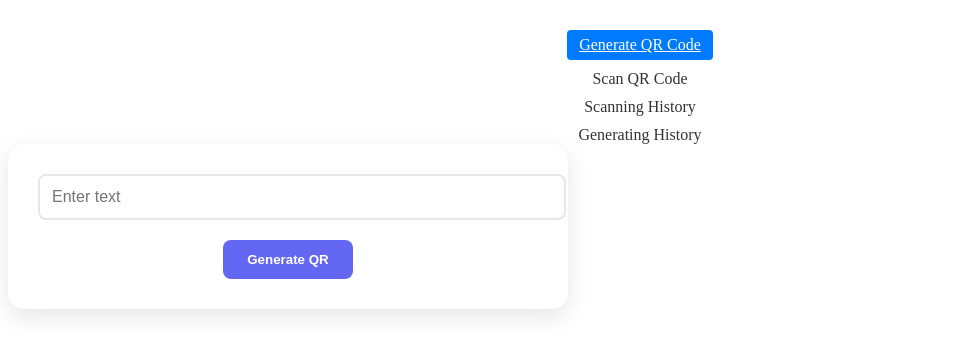
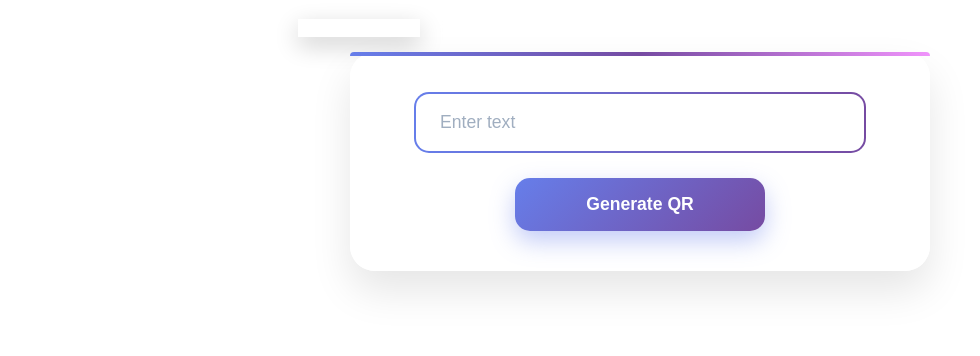
Before and after one commit to ilyafredriksson/QRGenerator, a React (Vite) app: page /generate in a window 1280 px wide. Shown: the top 356 px of the page, without its empty margins (0-980 px from the left). Built offline with nearby package versions, Linux system fonts and the light colour scheme.

Commit message:
Färdig men måste fixa CSS

```diff
--- a/src/Layout.module.css
+++ b/src/Layout.module.css
@@ -1,46 +1,54 @@
+/* Global reset */
+* {
+  margin: 0;
+  padding: 0;
+  box-sizing: border-box;
+}
+
+body {
+  font-family: 'Inter', -apple-system, BlinkMacSystemFont, 'Segoe UI', sans-serif;
+}
+
+/* Main app container - ALWAYS centered */
 .app {
   min-height: 100vh;
-  background: linear-gradient(135deg, #6366f1, #3b82f6);
+  background: linear-gradient(135deg, #667eea 0%, #764ba2 100%);
   display: flex;
   flex-direction: column;
+  align-items: center;
+  justify-content: center;
 }
 
+/* Navigation bar - centered */
 .navbar {
+  width: 100%;
+  background: rgba(255, 255, 255, 0.1);
+  -webkit-backdrop-filter: blur(20px);
+  backdrop-filter: blur(20px);
+  padding: 20px 0;
   display: flex;
-  justify-content: space-between;
-  align-items: center;
-  background: rgba(255, 255, 255, 0.9);
-  padding: 15px 30px;
-  box-shadow: 0 4px 12px rgba(0, 0, 0, 0.1);
+  justify-content: center;
+  position: fixed;
+  top: 0;
+  z-index: 1000;
 }
 
-.logo {
-  font-size: 1.5rem;
-  font-weight: 700;
-  color: #1e3a8a;
+/* Main content area - FORCE center everything */
+.main {
+  flex: 1;
+  width: 100%;
+  display: flex;
+  align-items: center;
+  justify-content: center;
+  padding: 120px 20px 40px 20px;
+  min-height: 100vh;
 }
 
-.navLinks {
-  list-style: none;
-  display: flex;
-  gap: 20px;
-}
-
-.navLinks a {
-  text-decoration: none;
-  color: #1e3a8a;
-  font-weight: 600;
-  transition: color 0.2s ease;
-}
-
-.navLinks a:hover {
-  color: #4338ca;
-}
-
-.main {
-  flex: 1;
+/* Content wrapper - ensures perfect centering */
+.contentWrapper {
   display: flex;
   justify-content: center;
-  align-items: flex-start;
-  padding: 40px 20px;
+  align-items: center;
+  width: 100%;
+  max-width: 1200px;
 }
--- a/src/components/Generate/qrCodeGenerator.module.css
+++ b/src/components/Generate/qrCodeGenerator.module.css
@@ -1,37 +1,126 @@
+/* Container - FORCED center alignment */
 .container {
+  width: 100%;
   max-width: 500px;
-  width: 100%;
-  background: #fff;
-  padding: 30px;
-  border-radius: 16px;
-  box-shadow: 0 8px 24px rgba(0, 0, 0, 0.1);
+  margin: 0 auto;
+  background: rgba(255, 255, 255, 0.95);
+  -webkit-backdrop-filter: blur(20px);
+  backdrop-filter: blur(20px);
+  padding: 40px;
+  border-radius: 25px;
+  box-shadow: 0 20px 40px rgba(0, 0, 0, 0.1);
+  text-align: center;
+  display: flex;
+  flex-direction: column;
+  align-items: center;
+  justify-content: center;
+  position: relative;
+}
+
+/* Animated top border */
+.container::before {
+  content: '';
+  position: absolute;
+  top: 0;
+  left: 0;
+  right: 0;
+  height: 4px;
+  background: linear-gradient(90deg, #667eea, #764ba2, #f093fb);
+  border-radius: 25px 25px 0 0;
+}
+
+/* Hover effect */
+.container:hover {
+  transform: translateY(-10px);
+  box-shadow: 0 30px 60px rgba(0, 0, 0, 0.15);
+}
+
+/* Heading with gradient */
+h2 {
+  font-size: 2.5rem;
+  font-weight: 800;
+  margin-bottom: 30px;
+  background: linear-gradient(90deg, #667eea, #764ba2);
+  -webkit-background-clip: text;
+  -webkit-text-fill-color: transparent;
+  background-clip: text;
   text-align: center;
 }
 
+/* Input field */
 .input {
   width: 100%;
-  padding: 12px;
-  border: 2px solid #e5e7eb;
-  border-radius: 8px;
-  margin-bottom: 20px;
-  font-size: 1rem;
+  max-width: 400px;
+  padding: 18px 24px;
+  border: 2px solid transparent;
+  background: linear-gradient(white, white) padding-box,
+              linear-gradient(90deg, #667eea, #764ba2) border-box;
+  border-radius: 15px;
+  margin-bottom: 25px;
+  font-size: 1.1rem;
+  font-weight: 500;
+  outline: none;
+  transition: all 0.3s ease;
 }
 
+.input:focus {
+  transform: scale(1.02);
+  box-shadow: 0 10px 25px rgba(102, 126, 234, 0.3);
+}
+
+.input::placeholder {
+  color: #a0aec0;
+}
+
+/* Button */
 .button {
-  padding: 12px 24px;
-  background: #6366f1;
+  width: 100%;
+  max-width: 250px;
+  padding: 16px 32px;
+  background: linear-gradient(135deg, #667eea, #764ba2);
   border: none;
-  border-radius: 8px;
-  color: #fff;
-  font-weight: 600;
+  border-radius: 15px;
+  color: white;
+  font-weight: 700;
+  font-size: 1.1rem;
   cursor: pointer;
-  transition: background 0.2s ease;
+  transition: all 0.3s ease;
+  box-shadow: 0 10px 25px rgba(102, 126, 234, 0.4);
 }
 
 .button:hover {
-  background: #4f46e5;
+  transform: translateY(-3px) scale(1.05);
+  box-shadow: 0 15px 35px rgba(102, 126, 234, 0.5);
 }
 
+/* QR Code wrapper */
 .qrWrapper {
-  margin-top: 20px;
+  margin-top: 25px;
+  padding: 20px;
+  background: linear-gradient(135deg, #f093fb, #f5576c);
+  border-radius: 20px;
+  display: inline-block;
+  box-shadow: 0 15px 30px rgba(240, 147, 251, 0.4);
 }
+
+/* Mobile responsive */
+@media (max-width: 768px) {
+  .container {
+    margin: 15px;
+    padding: 30px 20px;
+  }
+
+  h2 {
+    font-size: 2rem;
+  }
+
+  .input {
+    font-size: 1rem;
+    padding: 15px 20px;
+  }
+
+  .button {
+    font-size: 1rem;
+    padding: 14px 28px;
+  }
+}
--- a/src/components/Navigation/Navigation.module.css
+++ b/src/components/Navigation/Navigation.module.css
@@ -1,27 +1,37 @@
-/* src/components/Navigation/Navigation.module.css */
-
+/* Navigation container - centered */
 .nav {
   display: flex;
-  flex-direction: column;
-  gap: 10px;
+  gap: 20px;
   align-items: center;
-  margin-top: 30px;
+  justify-content: center;
+  list-style: none;
+  margin: 0;
+  padding: 0;
 }
 
+/* Navigation links */
 .link {
   text-decoration: none;
-  color: #333;
-  font-weight: 500;
-  transition: color 0.2s ease-in-out;
+  color: rgba(255, 255, 255, 0.9);
+  font-weight: 600;
+  font-size: 1rem;
+  padding: 12px 24px;
+  border-radius: 25px;
+  background: rgba(255, 255, 255, 0.1);
+  border: 1px solid rgba(255, 255, 255, 0.2);
+  transition: all 0.3s ease;
+  -webkit-backdrop-filter: blur(10px);
+  backdrop-filter: blur(10px);
 }
 
-.link:hover {
-  color: #007bff;
+.link:hover,
+.activeLink {
+  background: rgba(255, 255, 255, 0.2);
+  color: white;
+  transform: translateY(-2px);
+  box-shadow: 0 8px 25px rgba(0, 0, 0, 0.2);
 }
 
 .activeLink {
-  color: white;
-  background-color: #007bff;
-  padding: 6px 12px;
-  border-radius: 4px;
+  background: rgba(255, 255, 255, 0.25);
 }
--- a/src/components/history.module.css
+++ b/src/components/history.module.css
@@ -1,85 +1,200 @@
+/* Container - FORCED center alignment */
 .container {
-  max-width: 600px;
+  width: 100%;
+  max-width: 500px;
   margin: 0 auto;
-  padding: 30px;
-  background: #fff;
-  border-radius: 16px;
-  box-shadow: 0 8px 24px rgba(0, 0, 0, 0.08);
-  font-family: "Inter", sans-serif;
+  background: rgba(255, 255, 255, 0.95);
+  -webkit-backdrop-filter: blur(20px);
+  backdrop-filter: blur(20px);
+  padding: 40px;
+  border-radius: 25px;
+  box-shadow: 0 20px 40px rgba(0, 0, 0, 0.1);
+  text-align: center;
+  display: flex;
+  flex-direction: column;
+  align-items: center;
+  justify-content: center;
+  position: relative;
 }
 
+/* Animated top border */
+.container::before {
+  content: '';
+  position: absolute;
+  top: 0;
+  left: 0;
+  right: 0;
+  height: 4px;
+  background: linear-gradient(90deg, #667eea, #764ba2, #f093fb);
+  border-radius: 25px 25px 0 0;
+}
+
+/* Hover effect */
+.container:hover {
+  transform: translateY(-10px);
+  box-shadow: 0 30px 60px rgba(0, 0, 0, 0.15);
+}
+
+/* Heading with gradient */
 h2 {
-  font-size: 1.8rem;
-  font-weight: 700;
-  margin-bottom: 16px;
-  color: #111827;
+  font-size: 2.5rem;
+  font-weight: 800;
+  margin-bottom: 30px;
+  background: linear-gradient(90deg, #667eea, #764ba2);
+  -webkit-background-clip: text;
+  -webkit-text-fill-color: transparent;
+  background-clip: text;
   text-align: center;
 }
 
+/* Empty state */
 .empty {
   text-align: center;
-  color: #6b7280;
-  font-size: 1rem;
+  color: #718096;
+  font-size: 1.2rem;
+  font-weight: 600;
+  padding: 40px 30px;
+  background: linear-gradient(135deg, #fef5e7, #fed7aa);
+  border-radius: 20px;
+  margin: 20px 0;
+  border: 2px dashed #f6ad55;
+  position: relative;
 }
 
+.empty::before {
+  content: '📱';
+  display: block;
+  font-size: 3rem;
+  margin-bottom: 15px;
+  animation: bounce 2s ease-in-out infinite;
+}
+
+@keyframes bounce {
+  0%, 20%, 50%, 80%, 100% { transform: translateY(0); }
+  40% { transform: translateY(-8px); }
+  60% { transform: translateY(-4px); }
+}
+
+/* History list */
 .list {
   list-style: none;
   padding: 0;
-  margin: 0 0 20px;
+  margin: 0 0 30px;
+  width: 100%;
+  display: flex;
+  flex-direction: column;
+  gap: 15px;
 }
 
+/* History items */
 .item {
-  background: #f9fafb;
-  border: 1px solid #e5e7eb;
-  border-radius: 10px;
-  padding: 12px 16px;
-  margin-bottom: 12px;
+  background: linear-gradient(135deg, #667eea, #764ba2);
+  color: white;
+  border: none;
+  border-radius: 20px;
+  padding: 20px 25px;
   display: flex;
   justify-content: space-between;
   align-items: center;
-  transition: transform 0.2s ease, box-shadow 0.2s ease;
+  transition: all 0.3s ease;
+  box-shadow: 0 8px 20px rgba(102, 126, 234, 0.3);
+  position: relative;
+  overflow: hidden;
+}
+
+.item::before {
+  content: '';
+  position: absolute;
+  top: 0;
+  left: 0;
+  right: 0;
+  height: 3px;
+  background: linear-gradient(90deg, #f093fb, #f5576c);
 }
 
 .item:hover {
-  transform: translateY(-2px);
-  box-shadow: 0 4px 10px rgba(0, 0, 0, 0.08);
+  transform: translateY(-5px) scale(1.02);
+  box-shadow: 0 12px 30px rgba(102, 126, 234, 0.4);
 }
 
+/* Item text */
 .text {
   font-size: 1rem;
-  color: #374151;
+  font-weight: 600;
   word-break: break-all;
+  color: white;
+  flex: 1;
+  text-align: left;
+  margin-right: 15px;
 }
 
+/* Item buttons */
 .button {
   padding: 8px 16px;
-  background: #6366f1;
-  border: none;
-  border-radius: 8px;
-  color: #fff;
+  background: rgba(255, 255, 255, 0.2);
+  border: 1px solid rgba(255, 255, 255, 0.3);
+  border-radius: 10px;
+  color: white;
   font-weight: 600;
   cursor: pointer;
-  transition: background 0.2s ease;
+  transition: all 0.3s ease;
+  -webkit-backdrop-filter: blur(10px);
+  backdrop-filter: blur(10px);
+  font-size: 0.9rem;
 }
 
 .button:hover {
-  background: #4f46e5;
+  background: rgba(255, 255, 255, 0.3);
+  transform: scale(1.1);
 }
 
+/* Clear button */
 .clearBtn {
+  width: 100%;
+  max-width: 250px;
+  margin: 20px auto 0;
+  padding: 16px 32px;
+  background: linear-gradient(135deg, #fc8181, #f56565);
+  border: none;
+  border-radius: 15px;
+  color: white;
+  font-weight: 700;
+  font-size: 1.1rem;
+  cursor: pointer;
+  transition: all 0.3s ease;
+  box-shadow: 0 10px 25px rgba(245, 101, 101, 0.4);
   display: block;
-  margin: 0 auto;
-  margin-top: 20px;
-  padding: 10px 20px;
-  background: #ef4444;
-  border: none;
-  border-radius: 8px;
-  color: #fff;
-  font-weight: 600;
-  cursor: pointer;
-  transition: background 0.2s ease;
 }
 
 .clearBtn:hover {
-  background: #dc2626;
+  transform: translateY(-3px) scale(1.05);
+  box-shadow: 0 15px 35px rgba(245, 101, 101, 0.5);
 }
+
+/* Mobile responsive */
+@media (max-width: 768px) {
+  .container {
+    margin: 15px;
+    padding: 30px 20px;
+  }
+
+  h2 {
+    font-size: 2rem;
+  }
+
+  .item {
+    flex-direction: column;
+    gap: 15px;
+    text-align: center;
+  }
+
+  .text {
+    margin-right: 0;
+    text-align: center;
+  }
+
+  .clearBtn {
+    font-size: 1rem;
+    padding: 14px 28px;
+  }
+}
```
Also changed, not shown: src/components/Scan/qrCodeScanner.module.css (+166 -8 lines).
